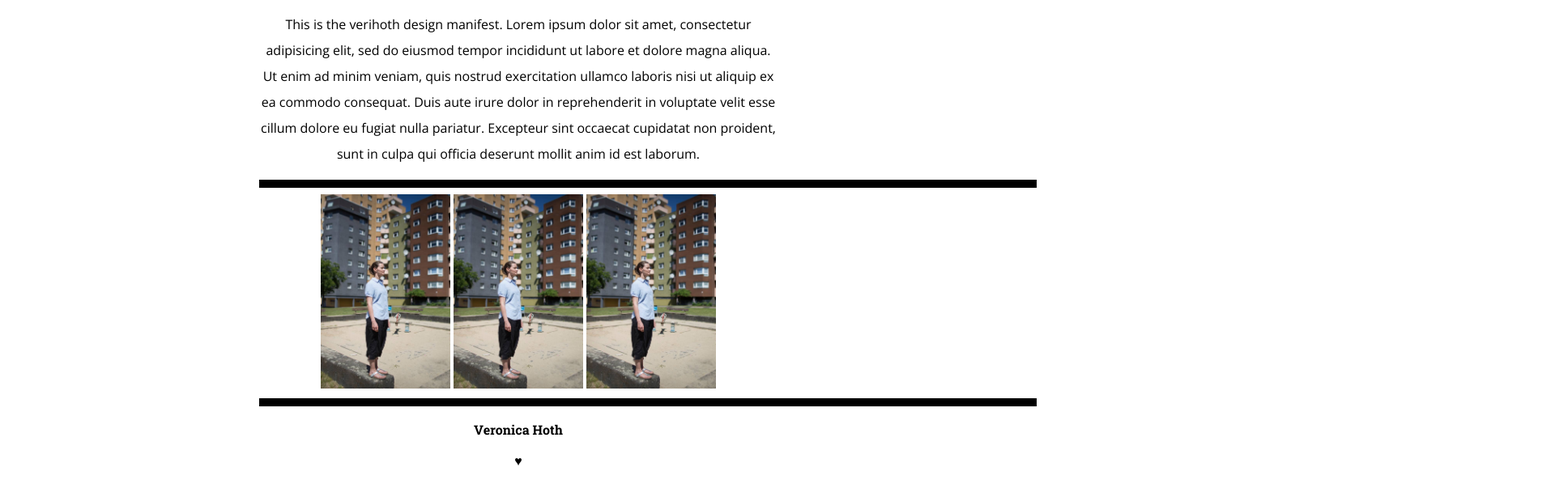
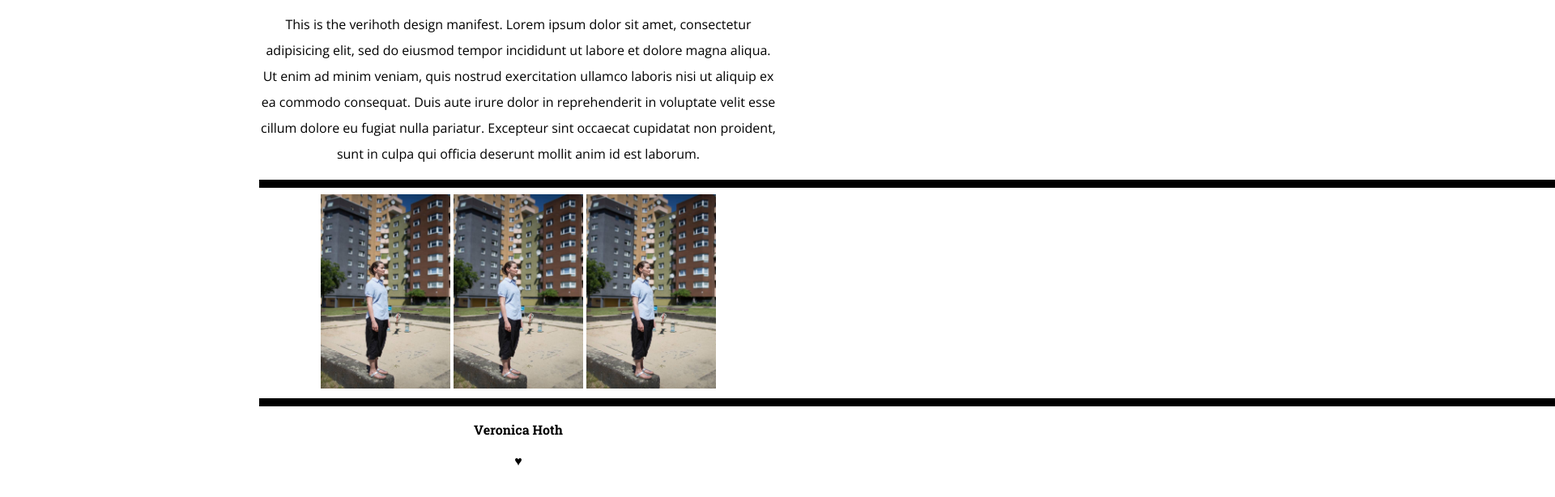
Before and after one commit to verihoth/verihoth.github.io, a plain HTML site: page unit_4/index.html in a window 1280 px wide. Shown: the part 106-720 px from the top of the page at 81% size, 1920 px wide, since content can reach past the window. Drawn offline with nearby package versions, Linux system fonts and the light colour scheme.

Commit message:
Update style.css

```diff
--- a/unit_4/css/style.css
+++ b/unit_4/css/style.css
@@ -28,7 +28,7 @@ a {
     text-decoration: none}
 
 hr{
-	width: 60em;
+	width: 100em;
     text-align: center;
 }
 
```
